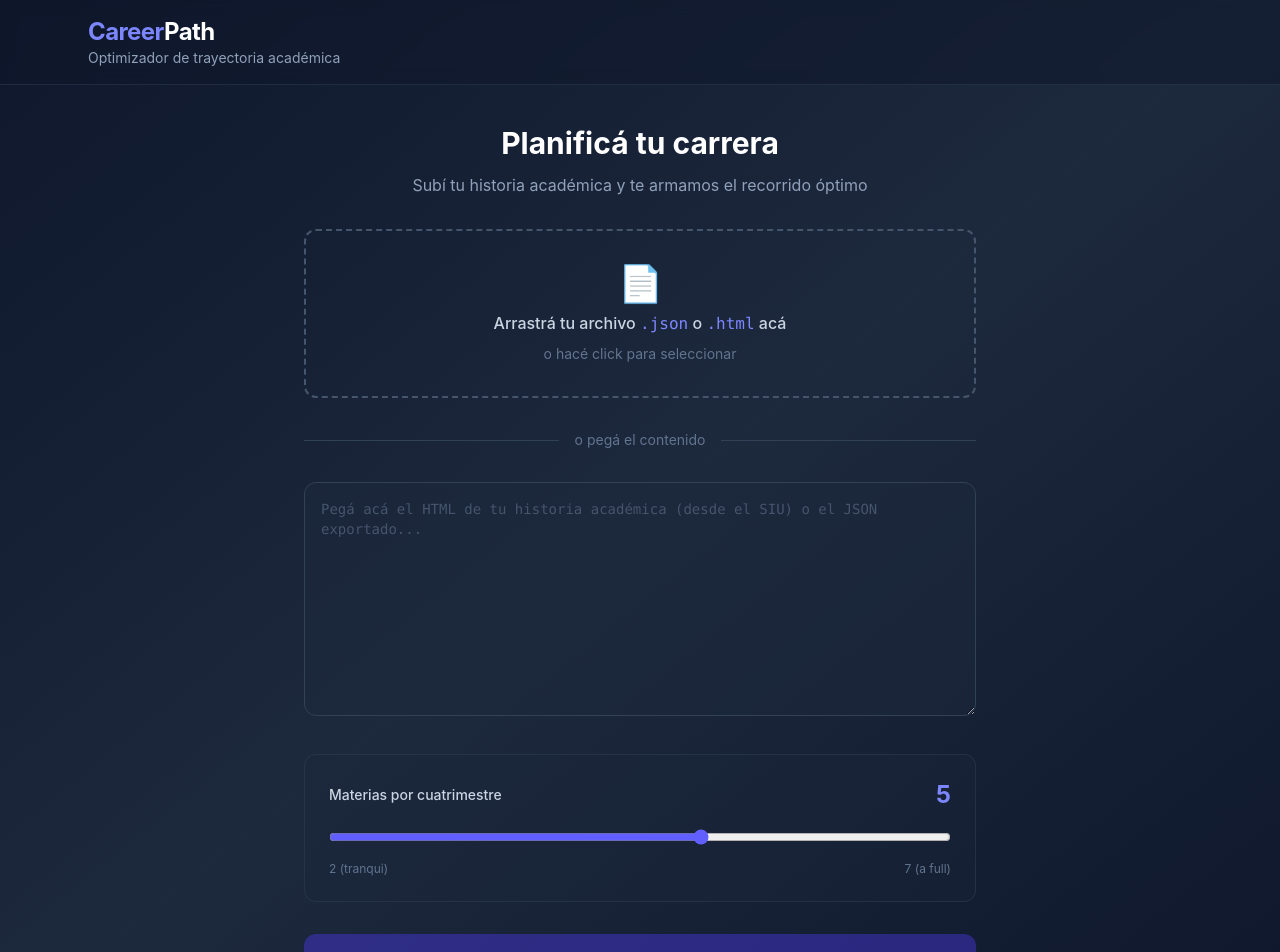
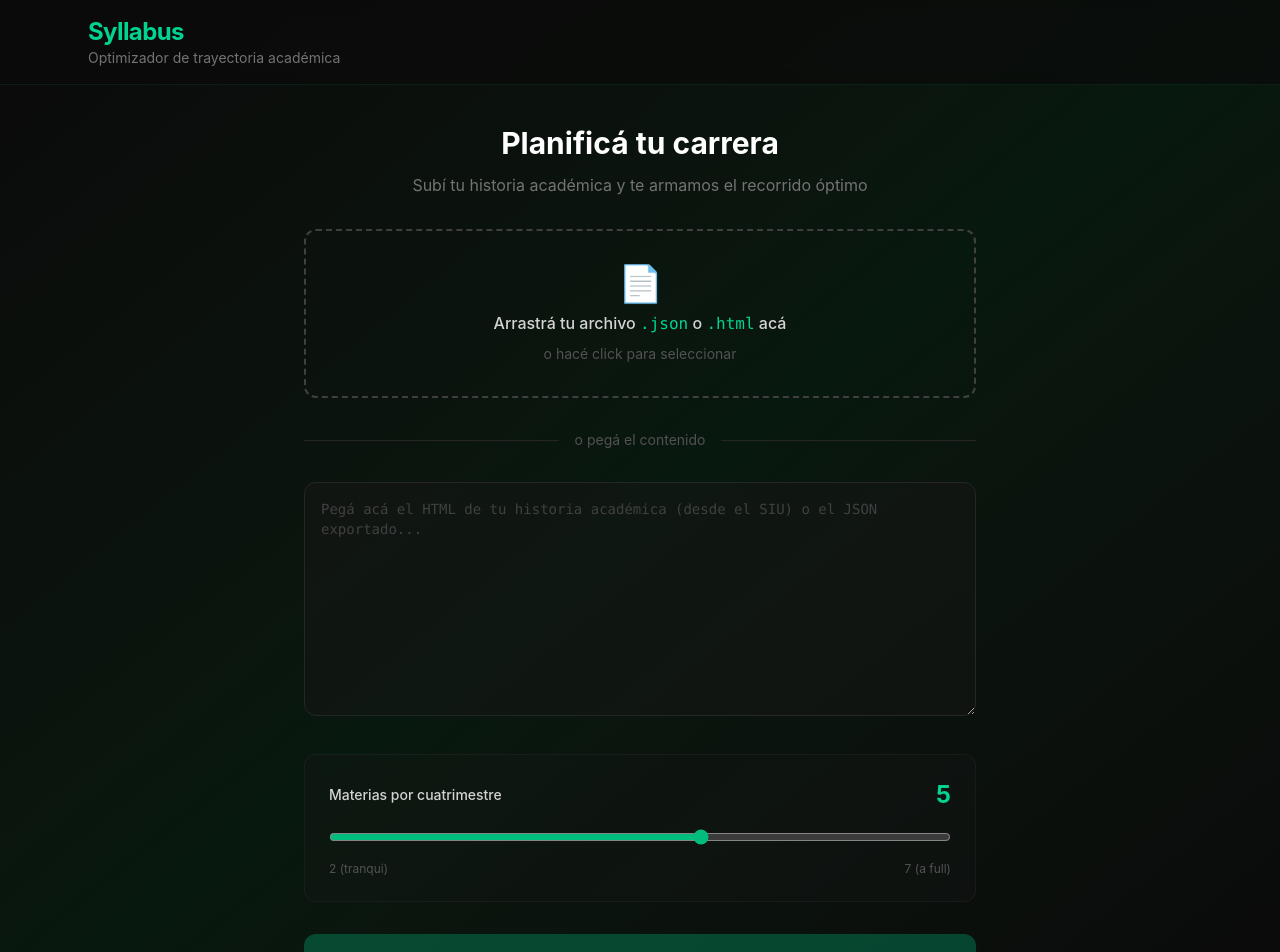
Before and after one commit to matemorinigo/carreer-path, a React (Vite) app in the folder frontend/: page / in a window 1280 px wide. Shown: the top 952 px of the page. Built offline with nearby package versions, Linux system fonts and the light colour scheme; no server answers.

Commit message:
change theme

```diff
--- a/frontend/index.html
+++ b/frontend/index.html
@@ -3,9 +3,9 @@
   <head>
     <meta charset="UTF-8" />
     <meta name="viewport" content="width=device-width, initial-scale=1.0" />
-    <title>CareerPath — Optimizador Académico</title>
+    <title>Syllabus</title>
   </head>
-  <body class="bg-slate-900">
+  <body class="bg-neutral-950">
     <div id="root"></div>
     <script type="module" src="/src/main.jsx"></script>
   </body>
--- a/frontend/src/App.jsx
+++ b/frontend/src/App.jsx
@@ -23,8 +23,14 @@ export default function App() {
       })
 
       if (!res.ok) {
-        const text = await res.text()
-        throw new Error(`Error ${res.status}: ${text}`)
+        let msg = 'Error inesperado del servidor'
+        try {
+          const body = await res.json()
+          if (body.error) msg = body.error
+        } catch {
+          /* response wasn't JSON */
+        }
+        throw new Error(msg)
       }
 
       const data = await res.json()
@@ -42,19 +48,19 @@ export default function App() {
   }
 
   return (
-    <div className="min-h-screen bg-gradient-to-br from-slate-900 via-slate-800 to-slate-900 text-white">
-      <header className="border-b border-slate-700/50 backdrop-blur-sm bg-slate-900/50 sticky top-0 z-10">
+    <div className="min-h-screen bg-gradient-to-br from-neutral-950 via-green-950/40 to-neutral-950 text-white">
+      <header className="border-b border-green-900/30 backdrop-blur-sm bg-neutral-950/70 sticky top-0 z-10">
         <div className="max-w-6xl mx-auto px-6 py-4 flex items-center justify-between">
           <div>
             <h1 className="text-2xl font-bold tracking-tight">
-              <span className="text-indigo-400">Career</span>Path
+              <span className="text-emerald-400">Syllabus</span>
             </h1>
-            <p className="text-sm text-slate-400">Optimizador de trayectoria académica</p>
+            <p className="text-sm text-neutral-500">Optimizador de trayectoria académica</p>
           </div>
           {plan && (
             <button
               onClick={handleReset}
-              className="text-sm px-4 py-2 rounded-lg bg-slate-700/50 hover:bg-slate-700 transition-colors cursor-pointer"
+              className="text-sm px-4 py-2 rounded-lg bg-neutral-800/50 hover:bg-neutral-800 transition-colors cursor-pointer"
             >
               Nueva consulta
             </button>
@@ -69,8 +75,8 @@ export default function App() {
 
         {loading && (
           <div className="flex flex-col items-center justify-center py-32 gap-4">
-            <div className="w-12 h-12 border-4 border-indigo-400/30 border-t-indigo-400 rounded-full animate-spin" />
-            <p className="text-slate-400">Generando plan óptimo...</p>
+            <div className="w-12 h-12 border-4 border-emerald-400/30 border-t-emerald-400 rounded-full animate-spin" />
+            <p className="text-neutral-500">Generando plan óptimo...</p>
           </div>
         )}
 
--- a/frontend/src/components/CuatrimestreCard.jsx
+++ b/frontend/src/components/CuatrimestreCard.jsx
@@ -14,17 +14,17 @@ export default function CuatrimestreCard({ cuatrimestre }) {
   return (
     <div className="relative">
       {/* Timeline connector */}
-      <div className="absolute left-6 top-0 bottom-0 w-px bg-slate-700/50" />
+      <div className="absolute left-6 top-0 bottom-0 w-px bg-neutral-800/50" />
 
       <div className="relative pl-14">
         {/* Timeline dot */}
-        <div className="absolute left-4 top-5 w-5 h-5 rounded-full bg-indigo-500 border-4 border-slate-900 z-10" />
+        <div className="absolute left-4 top-5 w-5 h-5 rounded-full bg-emerald-500 border-4 border-neutral-950 z-10" />
 
         {/* Header */}
         <div className="flex items-baseline gap-3 mb-4">
           <span className="text-lg font-bold text-white">Año {year}</span>
-          <span className="text-sm text-slate-400">— {label}</span>
-          <span className="ml-auto text-xs text-slate-500 bg-slate-800 px-2.5 py-1 rounded-full">
+          <span className="text-sm text-neutral-500">— {label}</span>
+          <span className="ml-auto text-xs text-neutral-600 bg-neutral-900 px-2.5 py-1 rounded-full">
             {materias.length} {materias.length === 1 ? 'materia' : 'materias'}
           </span>
         </div>
--- a/frontend/src/components/HistoriaUpload.jsx
+++ b/frontend/src/components/HistoriaUpload.jsx
@@ -75,18 +75,18 @@ export default function HistoriaUpload({ onGenerar }) {
   function handleDrop(e) {
     e.preventDefault()
     e.stopPropagation()
-    dropRef.current?.classList.remove('border-indigo-400')
+    dropRef.current?.classList.remove('border-emerald-400')
     const file = e.dataTransfer.files[0]
     if (file) handleFileRead(file)
   }
 
   function handleDragOver(e) {
     e.preventDefault()
-    dropRef.current?.classList.add('border-indigo-400')
+    dropRef.current?.classList.add('border-emerald-400')
   }
 
   function handleDragLeave() {
-    dropRef.current?.classList.remove('border-indigo-400')
+    dropRef.current?.classList.remove('border-emerald-400')
   }
 
   function handleSubmit() {
@@ -100,7 +100,7 @@ export default function HistoriaUpload({ onGenerar }) {
     <div className="max-w-2xl mx-auto space-y-8">
       <div className="text-center space-y-3">
         <h2 className="text-3xl font-bold">Planificá tu carrera</h2>
-        <p className="text-slate-400">
+        <p className="text-neutral-500">
           Subí tu historia académica y te armamos el recorrido óptimo
         </p>
       </div>
@@ -112,7 +112,7 @@ export default function HistoriaUpload({ onGenerar }) {
         onDragOver={handleDragOver}
         onDragLeave={handleDragLeave}
         onClick={() => fileInputRef.current?.click()}
-        className="border-2 border-dashed border-slate-600 rounded-xl p-8 text-center cursor-pointer hover:border-slate-500 transition-colors"
+        className="border-2 border-dashed border-neutral-700 rounded-xl p-8 text-center cursor-pointer hover:border-emerald-600/50 transition-colors"
       >
         <input
           ref={fileInputRef}
@@ -124,13 +124,13 @@ export default function HistoriaUpload({ onGenerar }) {
         <div className="space-y-2">
           <div className="text-4xl">📄</div>
           {fileName ? (
-            <p className="text-indigo-400 font-medium">{fileName}</p>
+            <p className="text-emerald-400 font-medium">{fileName}</p>
           ) : (
             <>
-              <p className="text-slate-300 font-medium">
-                Arrastrá tu archivo <code className="text-indigo-400">.json</code> o <code className="text-indigo-400">.html</code> acá
+              <p className="text-neutral-300 font-medium">
+                Arrastrá tu archivo <code className="text-emerald-400">.json</code> o <code className="text-emerald-400">.html</code> acá
               </p>
-              <p className="text-sm text-slate-500">o hacé click para seleccionar</p>
+              <p className="text-sm text-neutral-600">o hacé click para seleccionar</p>
             </>
           )}
         </div>
@@ -138,9 +138,9 @@ export default function HistoriaUpload({ onGenerar }) {
 
       {/* Separator */}
       <div className="flex items-center gap-4">
-        <div className="flex-1 h-px bg-slate-700" />
-        <span className="text-sm text-slate-500">o pegá el contenido</span>
-        <div className="flex-1 h-px bg-slate-700" />
+        <div className="flex-1 h-px bg-neutral-800" />
+        <span className="text-sm text-neutral-600">o pegá el contenido</span>
+        <div className="flex-1 h-px bg-neutral-800" />
       </div>
 
       {/* Textarea */}
@@ -154,7 +154,7 @@ export default function HistoriaUpload({ onGenerar }) {
           }}
           placeholder={SAMPLE_HINT}
           rows={10}
-          className="w-full bg-slate-800/50 border border-slate-700 rounded-xl p-4 text-sm font-mono text-slate-300 placeholder-slate-600 focus:outline-none focus:ring-2 focus:ring-indigo-500/50 focus:border-indigo-500/50 resize-y"
+          className="w-full bg-neutral-900/50 border border-neutral-800 rounded-xl p-4 text-sm font-mono text-neutral-300 placeholder-neutral-700 focus:outline-none focus:ring-2 focus:ring-emerald-500/50 focus:border-emerald-500/50 resize-y"
         />
         {parseError && (
           <p className="text-red-400 text-sm flex items-center gap-1.5">
@@ -171,12 +171,12 @@ export default function HistoriaUpload({ onGenerar }) {
       </div>
 
       {/* Max materias slider */}
-      <div className="bg-slate-800/30 border border-slate-700/50 rounded-xl p-6 space-y-4">
+      <div className="bg-neutral-900/30 border border-neutral-800/50 rounded-xl p-6 space-y-4">
         <div className="flex items-center justify-between">
-          <label className="text-sm font-medium text-slate-300">
+          <label className="text-sm font-medium text-neutral-300">
             Materias por cuatrimestre
           </label>
-          <span className="text-2xl font-bold text-indigo-400">{maxMaterias}</span>
+          <span className="text-2xl font-bold text-emerald-400">{maxMaterias}</span>
         </div>
         <input
           type="range"
@@ -184,9 +184,9 @@ export default function HistoriaUpload({ onGenerar }) {
           max={7}
           value={maxMaterias}
           onChange={(e) => setMaxMaterias(Number(e.target.value))}
-          className="w-full accent-indigo-500"
+          className="w-full accent-emerald-500"
         />
-        <div className="flex justify-between text-xs text-slate-500">
+        <div className="flex justify-between text-xs text-neutral-600">
           <span>2 (tranqui)</span>
           <span>7 (a full)</span>
         </div>
@@ -196,7 +196,7 @@ export default function HistoriaUpload({ onGenerar }) {
       <button
         onClick={handleSubmit}
         disabled={!isValid}
-        className="w-full py-4 rounded-xl font-semibold text-lg transition-all cursor-pointer disabled:opacity-40 disabled:cursor-not-allowed bg-indigo-600 hover:bg-indigo-500 active:bg-indigo-700 shadow-lg shadow-indigo-500/20 hover:shadow-indigo-500/30"
+        className="w-full py-4 rounded-xl font-semibold text-lg transition-all cursor-pointer disabled:opacity-40 disabled:cursor-not-allowed bg-emerald-600 hover:bg-emerald-500 active:bg-emerald-700 shadow-lg shadow-emerald-500/20 hover:shadow-emerald-500/30"
       >
         Generar plan óptimo
       </button>
--- a/frontend/src/components/MateriaCard.jsx
+++ b/frontend/src/components/MateriaCard.jsx
@@ -21,34 +21,34 @@ export default function MateriaCard({ materia }) {
   const borderColor = anual
     ? 'border-amber-500/40'
     : sinOferta
-    ? 'border-slate-600/50'
-    : 'border-indigo-500/40'
+    ? 'border-neutral-700/50'
+    : 'border-emerald-500/40'
 
   const bgColor = anual
     ? 'bg-amber-500/5'
     : sinOferta
-    ? 'bg-slate-800/30'
-    : 'bg-indigo-500/5'
+    ? 'bg-neutral-900/30'
+    : 'bg-emerald-500/5'
 
   return (
     <div className={`${bgColor} ${borderColor} border rounded-xl p-4 space-y-3 transition-all hover:scale-[1.02]`}>
       {/* Header */}
       <div className="flex items-start justify-between gap-2">
-        <h3 className="font-semibold text-sm leading-tight text-slate-200">
+        <h3 className="font-semibold text-sm leading-tight text-neutral-200">
           {nombre}
         </h3>
         <div className="flex gap-1.5 shrink-0">
           {anual && <Badge text="Anual" color="amber" />}
-          {sinOferta && !anual && <Badge text="Sin oferta" color="slate" />}
+          {sinOferta && !anual && <Badge text="Sin oferta" color="neutral" />}
         </div>
       </div>
 
       {/* Comision + Sede + Modalidad */}
       {!sinOferta && (
-        <div className="space-y-1.5 text-xs text-slate-400">
+        <div className="space-y-1.5 text-xs text-neutral-500">
           <div className="flex items-center gap-2 flex-wrap">
             {comisionId && (
-              <span className="bg-slate-700/50 px-2 py-0.5 rounded text-slate-300">
+              <span className="bg-neutral-800/50 px-2 py-0.5 rounded text-neutral-400">
                 Com. {comisionId}
               </span>
             )}
@@ -56,7 +56,7 @@ export default function MateriaCard({ materia }) {
               <ModalidadBadge modalidad={modalidad} />
             )}
           </div>
-          {sede && <p className="text-slate-500">{sede}</p>}
+          {sede && <p className="text-neutral-600">{sede}</p>}
         </div>
       )}
 
@@ -68,10 +68,10 @@ export default function MateriaCard({ materia }) {
               key={i}
               className="flex items-center gap-2 text-xs"
             >
-              <span className="font-medium text-slate-300 w-20">
+              <span className="font-medium text-neutral-400 w-20">
                 {DAY_MAP[h.dia] || h.dia}
               </span>
-              <span className="text-slate-500">
+              <span className="text-neutral-600">
                 {h.horaInicio} — {h.horaFin}
               </span>
             </div>
@@ -85,8 +85,8 @@ export default function MateriaCard({ materia }) {
 function Badge({ text, color }) {
   const colors = {
     amber: 'bg-amber-500/20 text-amber-400 border-amber-500/30',
-    slate: 'bg-slate-700/50 text-slate-400 border-slate-600/50',
-    indigo: 'bg-indigo-500/20 text-indigo-400 border-indigo-500/30',
+    neutral: 'bg-neutral-800/50 text-neutral-500 border-neutral-700/50',
+    emerald: 'bg-emerald-500/20 text-emerald-400 border-emerald-500/30',
   }
   return (
     <span className={`text-[10px] px-1.5 py-0.5 rounded border ${colors[color]}`}>
@@ -97,13 +97,13 @@ function Badge({ text, color }) {
 
 function ModalidadBadge({ modalidad }) {
   const lower = modalidad.toLowerCase()
-  let color = 'text-slate-400 bg-slate-700/50'
+  let color = 'text-neutral-500 bg-neutral-800/50'
   if (lower.includes('presencial') && !lower.includes('semi')) {
     color = 'text-emerald-400 bg-emerald-500/15'
   } else if (lower.includes('semi')) {
-    color = 'text-sky-400 bg-sky-500/15'
+    color = 'text-teal-400 bg-teal-500/15'
   } else if (lower.includes('teams') || lower.includes('sincr')) {
-    color = 'text-violet-400 bg-violet-500/15'
+    color = 'text-green-400 bg-green-500/15'
   }
 
   return (
--- a/frontend/src/components/PlanView.jsx
+++ b/frontend/src/components/PlanView.jsx
@@ -8,7 +8,7 @@ export default function PlanView({ plan }) {
         <StatCard
           label="Cuatrimestres"
           value={plan.totalCuatrimestres}
-          color="indigo"
+          color="green"
         />
         <StatCard
           label="Materias ya aprobadas"
@@ -42,7 +42,7 @@ export default function PlanView({ plan }) {
 
 function StatCard({ label, value, color }) {
   const colorMap = {
-    indigo: 'from-indigo-500/20 to-indigo-500/5 border-indigo-500/30 text-indigo-400',
+    green: 'from-green-500/20 to-green-500/5 border-green-500/30 text-green-400',
     emerald: 'from-emerald-500/20 to-emerald-500/5 border-emerald-500/30 text-emerald-400',
     amber: 'from-amber-500/20 to-amber-500/5 border-amber-500/30 text-amber-400',
   }
@@ -50,7 +50,7 @@ function StatCard({ label, value, color }) {
   return (
     <div className={`bg-gradient-to-br ${colorMap[color]} border rounded-xl p-5 text-center`}>
       <p className={`text-3xl font-bold ${colorMap[color].split(' ').pop()}`}>{value}</p>
-      <p className="text-sm text-slate-400 mt-1">{label}</p>
+      <p className="text-sm text-neutral-500 mt-1">{label}</p>
     </div>
   )
 }
```
Also changed, not shown: 2 other files (tests, documents, lock files or other folders).
